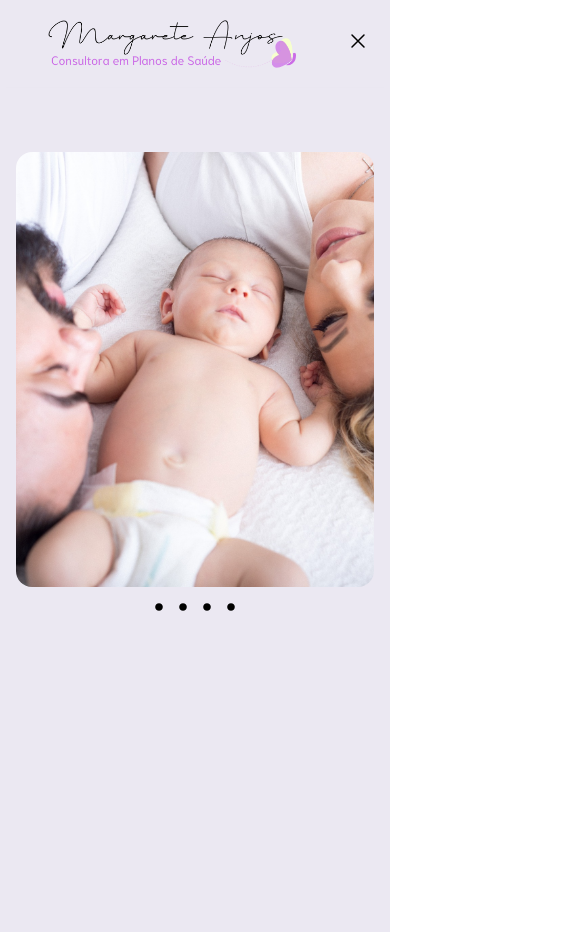
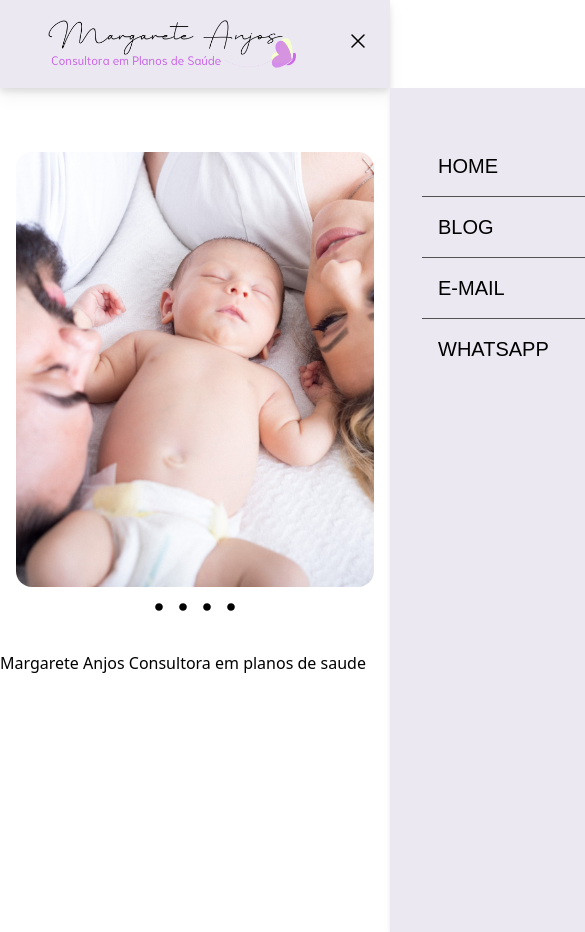
Before and after one commit to ChristianDantasGermano/site-margarete-planos-saude, a React (Vite) app: page / in a window 390 px wide. Both pictures are taken after a click on the button 354 px from the left and 41 px from the top of the page. Shown: the top 932 px of the page, 585 px wide, since content can reach past the window. Built offline with nearby package versions, Linux system fonts and the light colour scheme; a web font is replaced by a local one.

Commit message:
melhorias no drawer no modo mobile

```diff
--- a/package.json
+++ b/package.json
@@ -10,7 +10,7 @@
     "preview": "vite preview"
   },
   "dependencies": {
-    "@headlessui/react": "^1.7.16",
+    "@headlessui/react": "^1.7.17",
     "classnames": "^2.3.2",
     "react": "^18.2.0",
     "react-dom": "^18.2.0",
--- a/src/components/Navbar/index.tsx
+++ b/src/components/Navbar/index.tsx
@@ -1,71 +1,99 @@
-import { useState } from 'react';
-import Logo from '../../assets/images/logo.png'
-import { Menu, Transition } from '@headlessui/react';
+import { useState } from "react"
+import Logo from "../../assets/images/logo.png"
+import { Menu } from "@headlessui/react"
 export default function Navbar() {
   const [isMobileMenuOpen, setIsMobileMenuOpen] = useState(false)
 
-    const rotas = [{
-        label: 'Home',
-        to: '#'
-    }, {
-        label: 'Blog',
-        to: '#'
-    }, {
-        label: 'E-mail',
-        to: '#'
+  const rotas = [
+    {
+      label: "Home",
+      to: "#",
     },
     {
-        label: 'Whatsapp',
-        to: '#'
-    }];
+      label: "Blog",
+      to: "#",
+    },
+    {
+      label: "E-mail",
+      to: "#",
+    },
+    {
+      label: "Whatsapp",
+      to: "#",
+    },
+  ]
 
   return (
     <Menu>
-            <nav className='bg-base-primary items-center flex lg:grid lg:grid-cols-2 py-5 lg:py-8 lg:justify-center drop-shadow-lg'>
-                <div className='flex-grow'>
-                    <img className='pl-12 max-h-12 lg:max-h-12 lg:max-w-md' src={Logo} />
+      <nav className="bg-base-primary items-center flex lg:grid lg:grid-cols-2 py-5 lg:py-8 lg:justify-center drop-shadow-lg">
+        <div className="flex-grow">
+          <img className="pl-12 max-h-12 lg:max-h-12 lg:max-w-md" src={Logo} />
         </div>
-                <ul className='flex-none hidden lg:flex items-center gap-16 '>
+        <ul className="flex-none hidden lg:flex items-center gap-16 ">
           {rotas.map((rota, index) => (
-                        <a href='#'>
-                            <li key={index} className="transition ease-in-out delay-50
+            <a key={index} href="#">
+              <li
+                className="transition ease-in-out delay-50
                               hover:scale-110 duration-100 font-belleza
-                               text-2xl uppercase active:text-neutral-600">
+                               text-2xl uppercase active:text-neutral-600"
+              >
                 {rota.label}
               </li>
             </a>
           ))}
         </ul>
-                <section className='flex-none lg:hidden mr-5'>
+        <section className="flex-none lg:hidden mr-5">
           <Menu.Button onClick={() => setIsMobileMenuOpen(!isMobileMenuOpen)}>
-                        {isMobileMenuOpen ?
-                            <svg xmlns="http://www.w3.org/2000/svg" fill="none" viewBox="0 0 24 24" stroke-width="1.5" stroke="currentColor" className="w-6 h-6">
-                                <path stroke-linecap="round" stroke-linejoin="round" d="M6 18L18 6M6 6l12 12" />
+            {isMobileMenuOpen ? (
+              <svg
+                xmlns="http://www.w3.org/2000/svg"
+                fill="none"
+                viewBox="0 0 24 24"
+                stroke-width="1.5"
+                stroke="currentColor"
+                className="w-6 h-6"
+              >
+                <path
+                  stroke-linecap="round"
+                  stroke-linejoin="round"
+                  d="M6 18L18 6M6 6l12 12"
+                />
               </svg>
-                            :
-                            <svg xmlns="http://www.w3.org/2000/svg" fill="none" viewBox="0 0 24 24" strokeWidth={1.5} stroke="currentColor" className="w-8 h-8">
-                                <path strokeLinecap="round" strokeLinejoin="round" d="M3.75 6.75h16.5M3.75 12h16.5m-16.5 5.25h16.5" />
+            ) : (
+              <svg
+                xmlns="http://www.w3.org/2000/svg"
+                fill="none"
+                viewBox="0 0 24 24"
+                strokeWidth={1.5}
+                stroke="currentColor"
+                className="w-8 h-8"
+              >
+                <path
+                  strokeLinecap="round"
+                  strokeLinejoin="round"
+                  d="M3.75 6.75h16.5M3.75 12h16.5m-16.5 5.25h16.5"
+                />
               </svg>
-                        }
+            )}
           </Menu.Button>
         </section>
       </nav>
-            <Transition
-                show={isMobileMenuOpen}
-                enter="transition ease-in-out duration-300 transform"
-                enterFrom="-translate-x-full"
-                enterTo="translate-x-0"
-                leave="transition ease-in-out duration-300 transform"
-                leaveFrom="translate-x-0"
-                leaveTo="-translate-x-full"
+      {isMobileMenuOpen && (
+        <Menu.Items static>
+          <div
+            className={`z-50 absolute flex flex-col shadow-md bg-base-primary h-screen w-full
+             transform translate-x-full ease-in-out duration-300 ${
+              isMobileMenuOpen ? " translate-x-1 " : " translate-x-full"
+            }`}
           >
-                <Menu.Items static>
-                    <div className='z-auto shadow-md bg-base-primary h-screen w-full absolute flex flex-col'>
-                        <ul className='flex flex-col items-start pl-8 pt-12 divide-y divide-solid divide-neutral-600'>
+            <ul className="flex flex-col items-start pl-8 pt-12 divide-y divide-solid divide-neutral-600">
               {rotas.map((rota, index) => (
-                                <Menu.Item key={index} >
-                                    <li key={index} onClick={() => setIsMobileMenuOpen(false)}
-                                        className="active:bg-base-secondary p-4 w-11/12 font-belleza font-normal text-xl uppercase">
+                <Menu.Item key={index}>
+                  <li
+                    key={index}
+                    onClick={() => setIsMobileMenuOpen(false)}
+                    className="active:bg-base-secondary p-4 w-11/12 font-belleza font-normal text-xl uppercase"
+                  >
                     {rota.label}
                   </li>
                 </Menu.Item>
@@ -73,7 +101,7 @@ export default function Navbar() {
             </ul>
           </div>
         </Menu.Items>
-            </Transition>
+      )}
     </Menu>
-    );
+  )
 }
--- a/src/pages/Home/index.tsx
+++ b/src/pages/Home/index.tsx
@@ -2,7 +2,7 @@ import Slider from "../../components/Slider"
 
 function Home() {
   return (
-    <div className="bg-white h-screen">
+    <div className="z-0 bg-white h-screen">
       <Slider/>
      <h1>Margarete Anjos Consultora em planos de saude</h1>
     </div>
--- a/src/routes.tsx
+++ b/src/routes.tsx
@@ -4,7 +4,7 @@ import { BrowserRouter as Router, Routes, Route } from 'react-router-dom';
 
 export default function AppRouter() {
   return (
-    <main className=''>
+    <main>
       <Router>
         <Navbar />
         <Routes>
```
Also changed, not shown: 1 other file (tests, documents, lock files or other folders). Lines whose indentation alone changed are shown as unchanged.
